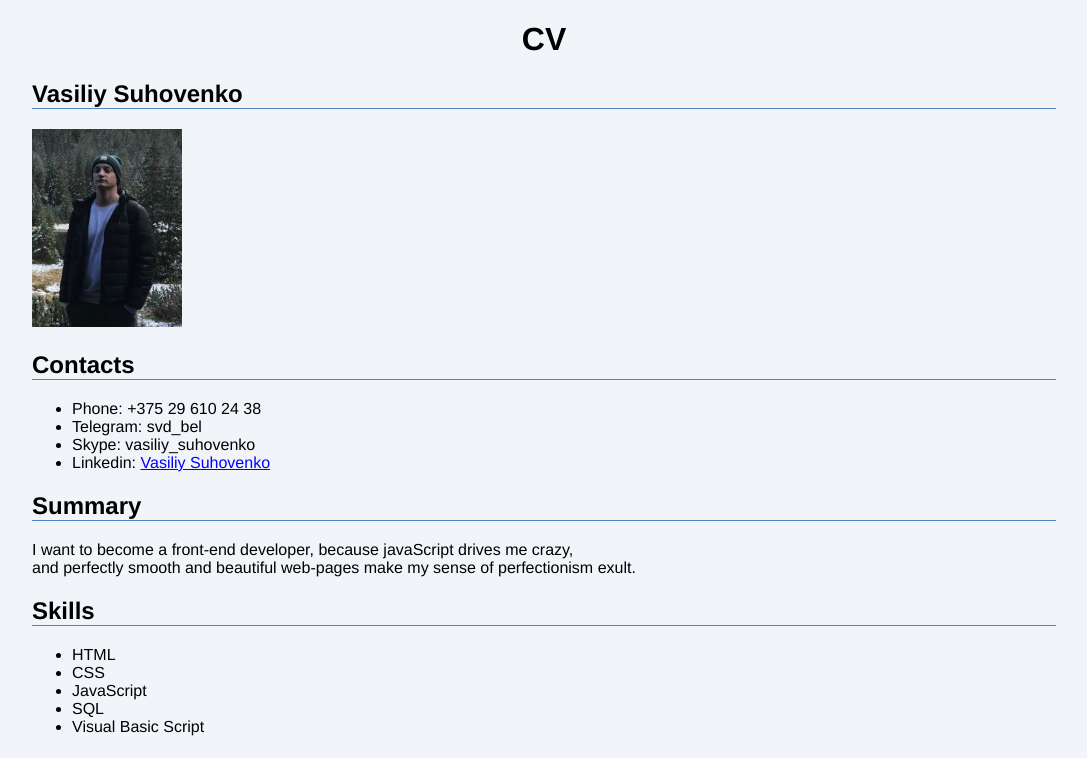
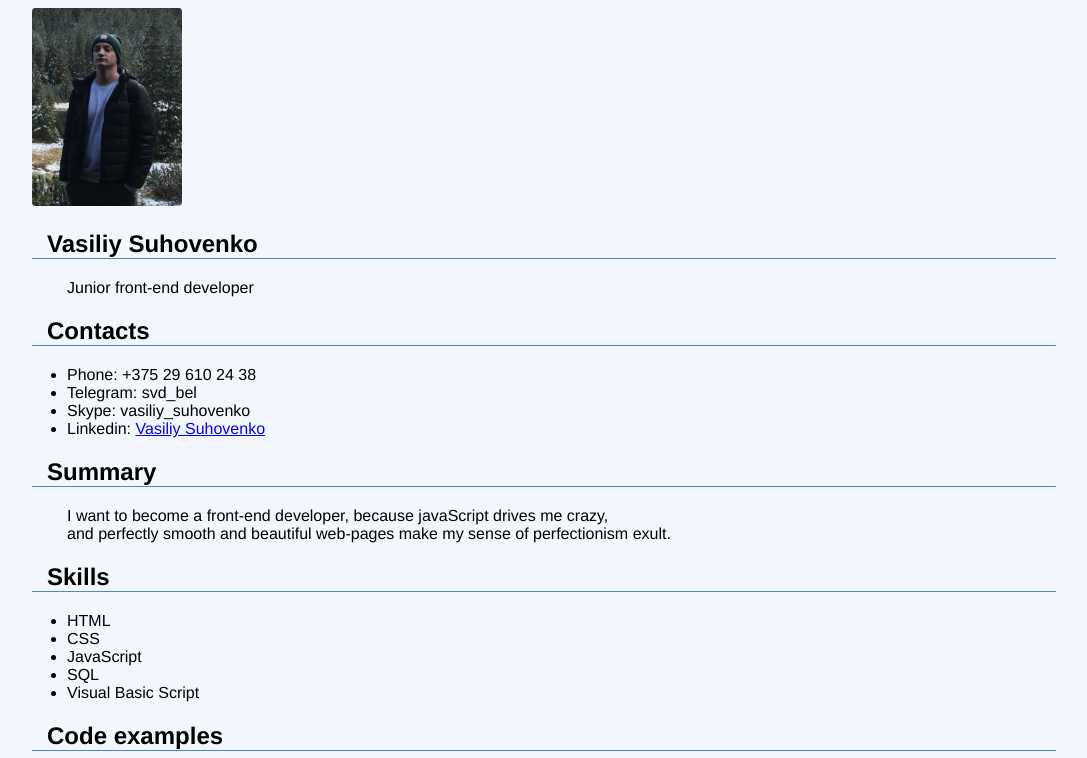
Before and after one commit to svdfsdev/rsschool-cv, a plain HTML site: page index.html in a window 1280 px wide. Shown: the top 758 px of the page, without its empty margins (96-1183 px from the left). Drawn offline with Linux system fonts and the light colour scheme.

Commit message:
refactor: refactor:

```diff
--- a/index.html
+++ b/index.html
@@ -1,19 +1,15 @@
 <!DOCTYPE html>
 <html lang="en">
-
 <head>
 	<meta charset="utf-8">
 	<title>Vasiliy Suhovenko</title>
 	<link rel="stylesheet" href="style.css">
 </head>
-
 <body>
-	<header>
-		<h1>CV</h1>
-	</header>
 	<main>
+		<img src="img/photo.JPG" alt="candidate's photo">
 		<h2>Vasiliy Suhovenko</h2>
-		<img src="img/photo.JPG" alt="candidate's photo" width="150">
+		<p>Junior front-end developer</p>
 		<h2>Contacts</h2>
 		<ul>
 			<li>Phone: +375 29 610 24 38
@@ -65,9 +61,5 @@
 		<h2>English</h2>
 		<p>A2. I have experience communicating with a native speaker (USA) via Italki.com.</p>
 	</main>
-	<footer>
-
-	</footer>
 </body>
-
 </html>
--- a/style.css
+++ b/style.css
@@ -1,24 +1,34 @@
 body {
     max-width: 1024px;
-    background-color: rgba(157, 186, 224, 0.137);
+    background-color: rgba(171, 202, 243, 0.137);
     font-family: "Montserrat", "Helvetica", "Arial", sans-serif;
     margin-left: auto;
     margin-right: auto;
 }
 
-h1 {
-    text-align: center;
-}
-
 h2 {
     border-bottom: 1px solid rgb(80, 134, 196);
+    padding-left: 15px;
 }
 
 pre {
   font-family: "Courier New", "Courier", monospace;
-  color: #2c5fce;
+  color: #39393a;
 }
 
 a {
     color: blue;
 }
+
+p {
+    padding-left: 35px;
+}
+
+img {
+    border-radius: 2%;
+    width: 150px;
+}
+
+ul {
+    padding-left: 35px;
+}
```
